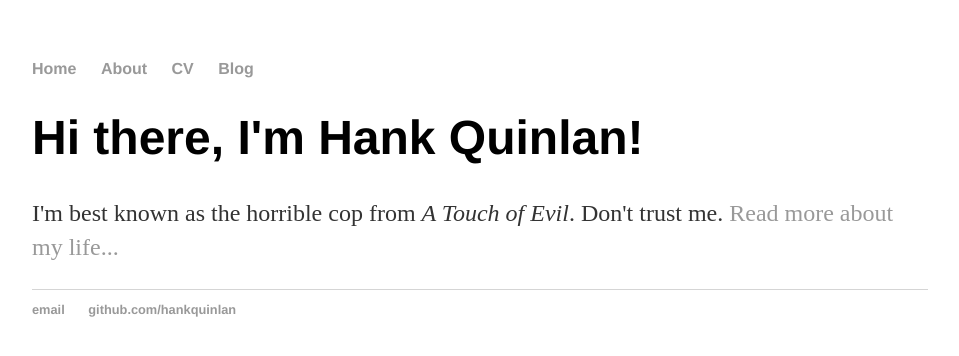
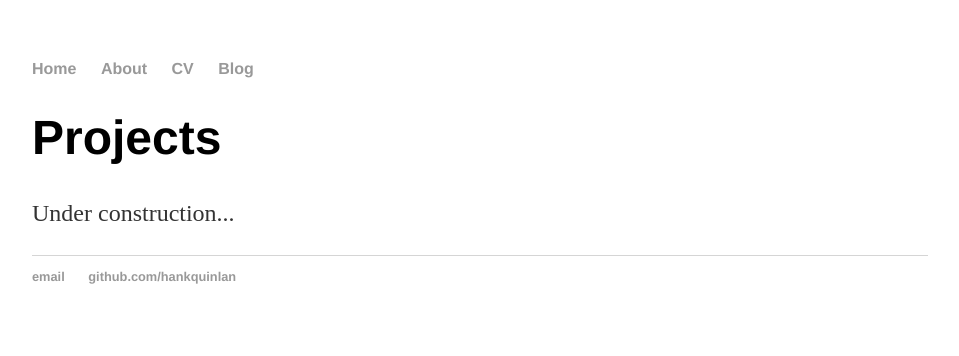
Before and after one commit to ajnoel/ajnoel.github.io, a Jekyll site: the page built from index.html, in a window 1280 px wide. Shown: the top 356 px of the page, without its empty margins (160-1119 px from the left). Built offline with Jekyll 4.4.1, drawn with Linux system fonts in a browser that asks for light colours.

Commit message:
Update index.html

```diff
--- a/index.html
+++ b/index.html
@@ -1,9 +1,9 @@
 ---
 layout: default
-title: Hank Quinlan, Horrible Cop
+title: Alicia Noel - GIS specialist
 ---
 
 		<div class="blurb">
-			<h1>Hi there, I'm Hank Quinlan!</h1>
-			<p>I'm best known as the horrible cop from <em>A Touch of Evil</em>. Don't trust me. <a href="/about">Read more about my life...</a></p>
+			<h1>Projects</h1>
+			<p>Under construction...</p>
 		</div>
```
